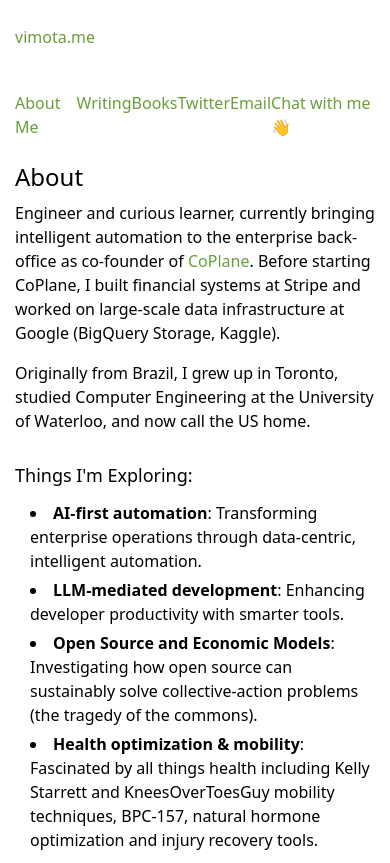
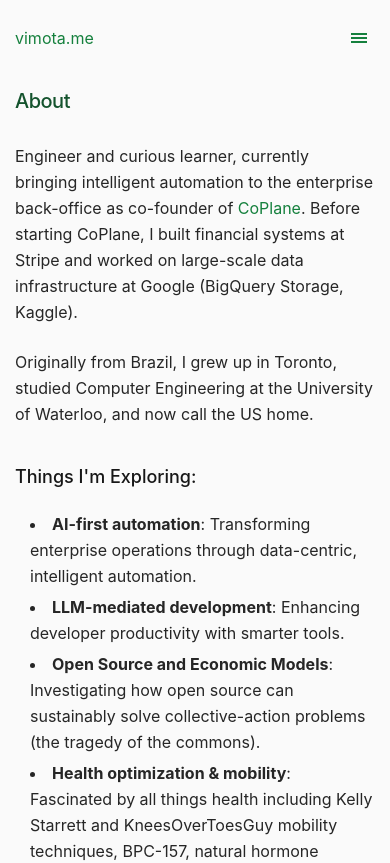
Before and after one commit to vimota/vimota, a Next.js app: page /about in a window 390 px wide. Shown: the top 863 px of the page. Built offline with nearby package versions, Linux system fonts and the light colour scheme.

Commit message:
mobile nav

```diff
--- a/components/nav.tsx
+++ /dev/null
@@ -1,60 +0,0 @@
-import React from 'react'
-import Link from 'next/link'
-
-interface NavLink {
-  href: string
-  label: string
-  key: string
-}
-
-const links: NavLink[] = [
-  { href: 'https://zeit.co/now', label: 'ZEIT' },
-  { href: 'https://github.com/zeit/next.js', label: 'GitHub' }
-].map(link => ({
-  ...link,
-  key: `nav-link-${link.href}-${link.label}`
-}))
-
-const Nav = () => (
-  <nav>
-    <ul>
-      <li>
-        <Link href='/'>Home</Link>
-      </li>
-      {links.map(({ key, href, label }) => (
-        <li key={key}>
-          <a href={href}>{label}</a>
-        </li>
-      ))}
-    </ul>
-
-    <style jsx>{`
-      :global(body) {
-        margin: 0;
-        font-family: -apple-system, BlinkMacSystemFont, Avenir Next, Avenir,
-          Helvetica, sans-serif;
-      }
-      nav {
-        text-align: center;
-      }
-      ul {
-        display: flex;
-        justify-content: space-between;
-      }
-      nav > ul {
-        padding: 4px 16px;
-      }
-      li {
-        display: flex;
-        padding: 6px 8px;
-      }
-      a {
-        color: #067df7;
-        text-decoration: none;
-        font-size: 13px;
-      }
-    `}</style>
-  </nav>
-)
-
-export default Nav
--- a/components/page.tsx
+++ b/components/page.tsx
@@ -1,14 +1,41 @@
 import Meta from './meta';
 import Link from 'next/link';
+import { useState } from 'react';
+import { useRouter } from 'next/router';
 
 const Page = ({ children }) => {
+  const [menuOpen, setMenuOpen] = useState(false);
+  const router = useRouter();
+  const isHome = router.pathname === '/';
+
   return (
     <div className="main">
-      <div className="logo">
+      <div className="logo flex flex-row justify-between">
         <Link href="/">vimota.me</Link>
+        {!isHome && (
+          <button
+            className="md:hidden self-end mb-2 p-2 rounded focus:outline-none  focus:ring-green-700"
+            onClick={() => setMenuOpen((v) => !v)}
+            aria-label="Toggle menu"
+          >
+            <span className="block w-4 h-0.5 bg-green-700 mb-0.5"></span>
+            <span className="block w-4 h-0.5 bg-green-700 mb-0.5"></span>
+            <span className="block w-4 h-0.5 bg-green-700"></span>
+          </button>
+        )}
       </div>
-      <div className="flex flex-col mt-4">
-        <nav className="md:fixed relative sidebar text-md flex flex-row md:flex-col justify-between mb-4">
+      <div className="flex flex-col mt-2">
+        {/* Hamburger for mobile, only if not home */}
+
+
+        {/* Nav: always visible on md+, collapsible on mobile */}
+        <nav
+          className={`
+            sidebar text-md justify-between mb-4 flex-col space-y-2 text-center
+            md:fixed md:flex-col md:flex md:space-y-0 md:space-x-0 md:text-left
+            ${!isHome ? (menuOpen ? 'flex' : 'hidden') : 'flex'}
+          `}
+        >
           <Link className="py-1 my-0.5" href="/about">About Me</Link>
           <Link className="py-1 my-0.5" href="/writing">Writing</Link>
           <Link className="py-1 my-0.5" href="/books">Books</Link>
@@ -16,7 +43,6 @@ const Page = ({ children }) => {
           <Link className="py-1 my-0.5" href="mailto:vimota@gmail.com">Email</Link>
           <Link className="py-1 my-0.5" href="https://cal.com/vimota/15min">Chat with me 👋</Link>
         </nav>
-
 
         <div className="content flex flex-col leading-loose m-auto max-w-screen-sm overflow-x-hidden w-full z-10">
           {children}
--- a/pages/writing/[postSlug].tsx
+++ b/pages/writing/[postSlug].tsx
@@ -46,14 +46,14 @@ function Post({ postMetadata, content, postSlug }) {
         <div className="text-gray-600 text-sm">
           {postMetadata.date}
         </div>
-        <div className="text-2xl">
+        <div className="text-2xl pt-4 pb-2">
           {postMetadata.title}
         </div>
         <article>
-          <div dangerouslySetInnerHTML={{'__html': content}}/>
+          <div dangerouslySetInnerHTML={{ '__html': content }} />
         </article>
       </div>
-        <div className="border text-center border-green-700 text-gray-800 px-4 py-3 my-3" role="alert">
+      <div className="border text-center border-green-700 text-gray-800 px-4 py-3 my-3" role="alert">
         <p className="text-base">Reach out to me on <a href={"https://twitter.com/vimota"}>Twitter</a>, I&apos;d love to hear from you!</p>
       </div>
       <style jsx>{`
--- a/styles/index.css
+++ b/styles/index.css
@@ -1,13 +1,14 @@
 @import "tailwind.css";
+@import url("https://fonts.googleapis.com/css2?family=Inter:wght@300;400;500;600;700&display=swap");
 
 h1 {
-  @apply text-2xl;
+  @apply text-3xl font-medium tracking-tight;
 }
 h2 {
-  @apply text-xl;
+  @apply text-2xl font-medium tracking-tight;
 }
 h3 {
-  @apply text-lg;
+  @apply text-xl font-medium;
 }
 
 * {
@@ -15,18 +16,20 @@ h3 {
   box-sizing: border-box;
 }
 body {
-  @apply font-sans;
+  @apply font-sans text-gray-800 bg-gray-50;
   width: 100%;
   overflow-x: hidden;
+  line-height: 1.7;
+  font-weight: 400;
+  -webkit-font-smoothing: antialiased;
+  -moz-osx-font-smoothing: grayscale;
 }
 a {
-  color: #689f38;
+  @apply text-primary-700 no-underline transition-all duration-200 ease-in-out;
   -webkit-tap-highlight-color: rgba(0, 0, 0, 0);
 }
 a:hover {
-  color: #fff;
-  background: #387002;
-  text-decoration: none;
+  @apply text-primary-600 no-underline decoration-2 underline-offset-2;
 }
 li {
   margin: 5px 0;
@@ -43,49 +46,48 @@ ul > li > ul > li {
   margin-left: 15px;
 }
 blockquote {
-  margin: 5px 0;
-  background: #f9f9f9;
-  border-left: 10px solid #ccc;
-  margin: 1.5em 10px;
-  padding: 0.5em 10px;
+  @apply bg-gray-100 border-l-4 border-primary-500 my-6 mx-0 py-4 px-6 rounded-r-lg;
+  font-style: italic;
 }
 blockquote:before {
-  color: #ccc;
-  font-size: 4em;
-  line-height: 0.1em;
-  margin-right: 0.25em;
-  vertical-align: -0.4em;
+  content: none;
 }
 blockquote p {
-  margin-top: 10px;
+  @apply mt-0 text-gray-700;
 }
 
 /* Article styling, needs to be global since it's injected as  */
 /* raw HTMLl. */
 article {
-  @apply text-base;
-  @apply pb-6;
+  @apply leading-relaxed text-gray-800 pb-8;
 }
 article img {
   max-width: 100%;
   height: auto;
-  @apply mt-2;
+  @apply mt-6 mb-4 rounded-lg shadow-sm;
 }
 article h1,
 article h2 {
-  @apply pt-5 pb-0;
+  @apply pt-8 pb-2 text-gray-900 text-xl;
 }
 article > h1:first-of-type {
-  @apply pt-0;
+  @apply pt-0 pb-4 text-primary-900;
 }
 article h3 {
-  @apply text-lg;
-  @apply pt-5 pb-0;
+  @apply text-lg font-medium pt-6 pb-2 text-gray-900;
 }
 article h4 {
-  @apply py-3;
-  @apply text-gray-600;
+  @apply py-3 text-gray-700 font-medium;
 }
 article p {
-  @apply py-2;
+  @apply py-3 leading-relaxed;
 }
+article code {
+  @apply bg-gray-100 text-gray-800 px-2 py-1 rounded text-sm font-mono;
+}
+article pre {
+  @apply bg-gray-900 text-gray-100 p-4 rounded-lg my-6 overflow-x-auto;
+}
+article pre code {
+  @apply bg-transparent text-gray-100 p-0;
+}
--- a/tailwind.config.js
+++ b/tailwind.config.js
@@ -2,7 +2,44 @@
 module.exports = {
   content: ['./components/**/*.{js,jsx,ts,tsx}', './pages/**/*.{js,jsx,ts,tsx}'],
   theme: {
-    extend: {},
+    extend: {
+      fontFamily: {
+        sans: ['Inter', 'system-ui', '-apple-system', 'BlinkMacSystemFont', 'Segoe UI', 'Roboto', 'sans-serif'],
+        mono: ['JetBrains Mono', 'Fira Code', 'Consolas', 'Monaco', 'monospace'],
+      },
+      colors: {
+        primary: {
+          50: '#f0f9f4',
+          100: '#dcf2e3',
+          500: '#22c55e',
+          600: '#16a34a',
+          700: '#15803d',
+          800: '#166534',
+          900: '#14532d',
+        },
+        gray: {
+          50: '#fafafa',
+          100: '#f5f5f5',
+          200: '#e5e5e5',
+          300: '#d4d4d4',
+          400: '#a3a3a3',
+          500: '#737373',
+          600: '#525252',
+          700: '#404040',
+          800: '#262626',
+          900: '#171717',
+        }
+      },
+      typography: {
+        DEFAULT: {
+          css: {
+            maxWidth: 'none',
+            color: '#374151',
+            lineHeight: '1.75',
+          },
+        },
+      },
+    },
   },
   variants: {},
   plugins: [],
```
